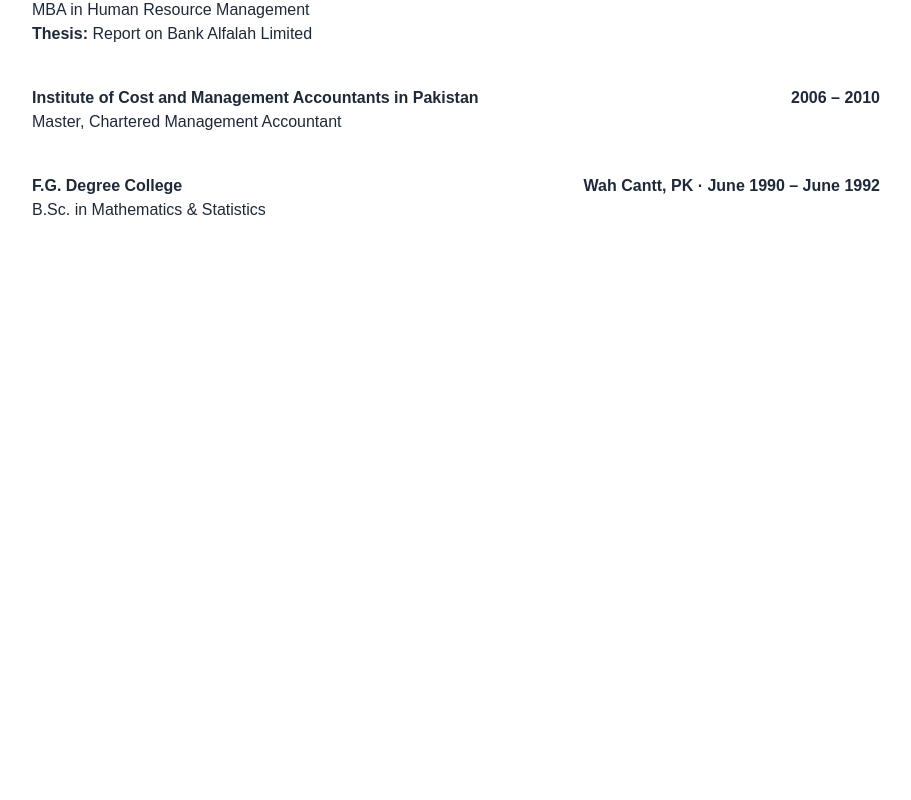
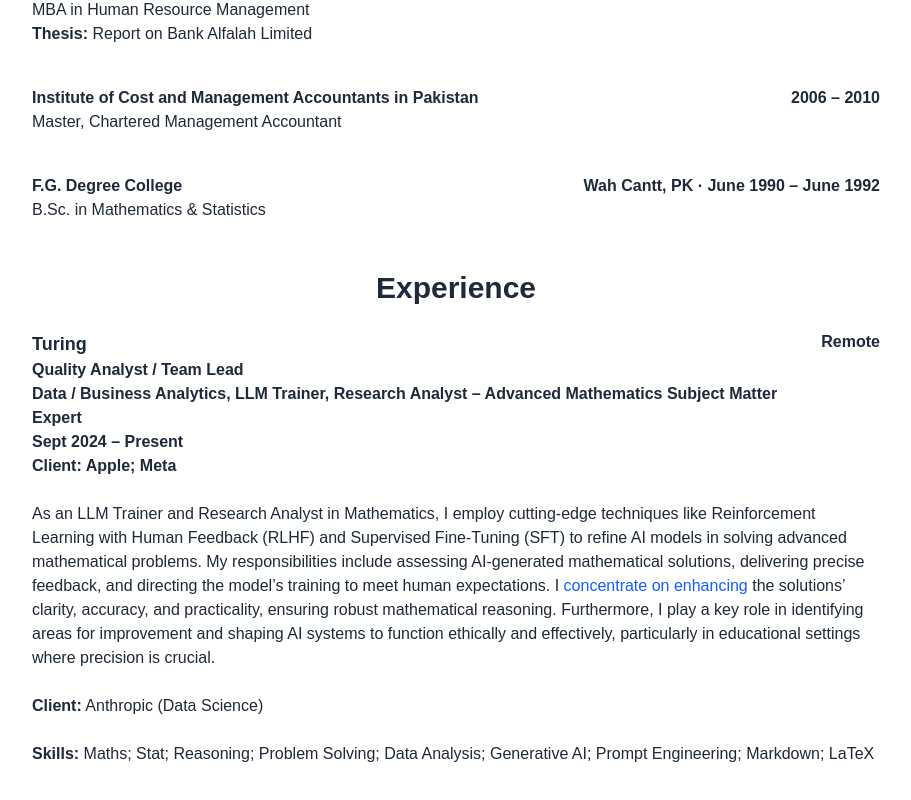
Before and after one commit to zulfiqaralimir/my-resume, a Next.js app: page / in a window 1280 px wide. Shown: the part 762-1562 px from the top of the page, without its empty margins (184-1095 px from the left). Before the commit the page ends 1056 px from the top, so only its background shows below. Built offline with nearby package versions, Linux system fonts and the light colour scheme.

Commit message:
Added Experience section

```diff
--- a/app/page.tsx
+++ b/app/page.tsx
@@ -5,7 +5,10 @@
       <h1 className="text-4xl font-bold mb-2">Zulfiqar Ali Mir</h1>
 
       <p className="mb-4">
-        <a href="mailto:mir.global.academy@gmail.com" className="text-blue-600 hover:underline">
+        <a
+          href="mailto:mir.global.academy@gmail.com"
+          className="text-blue-600 hover:underline"
+        >
           mir.global.academy@gmail.com
         </a>{" "}
         | Phone: +92 322 5150501
@@ -52,7 +55,7 @@
             <span>World Quant University</span>
             <span>USA · Jan 2025</span>
           </div>
-          <p>Master in Financial Engineering -In Progress</p>
+          <p>{"Master in Financial Engineering (In Progress)"}</p>
         </div>
 
         <div>
@@ -62,7 +65,9 @@
           </div>
           <p>Ph.D. in Econometrics. CGPA 3.50</p>
           <p>
-            <strong>Thesis:</strong> Causal Discovery using Modified Riz-PC Algorithm from Observational and Latent Variables Data: A Monte Carlo Simulation Experiment And Application
+            <strong>Thesis:</strong> Causal Discovery using Modified Riz-PC
+            Algorithm from Observational and Latent Variables Data: A Monte
+            Carlo Simulation Experiment And Application
           </p>
         </div>
 
@@ -79,7 +84,8 @@
               className="text-blue-600 hover:underline"
               target="_blank"
             >
-              The Impact of Macroeconomic Volatility on Stock Returns Volatility: Evidence from Pakistani Stock Market
+              The Impact of Macroeconomic Volatility on Stock Returns
+              Volatility: Evidence from Pakistani Stock Market
             </a>
           </p>
         </div>
@@ -90,12 +96,16 @@
             <span>Islamabad, PK · Aug 2006 – Sept 2009</span>
           </div>
           <p>MBA in Human Resource Management</p>
-          <p><strong>Thesis:</strong> Report on Bank Alfalah Limited</p>
+          <p>
+            <strong>Thesis:</strong> Report on Bank Alfalah Limited
+          </p>
         </div>
 
         <div>
           <div className="flex justify-between font-semibold">
-            <span>Institute of Cost and Management Accountants in Pakistan</span>
+            <span>
+              Institute of Cost and Management Accountants in Pakistan
+            </span>
             <span>2006 – 2010</span>
           </div>
           <p>Master, Chartered Management Accountant</p>
@@ -109,6 +119,36 @@
           <p>B.Sc. in Mathematics & Statistics</p>
         </div>
       </div>
+
+      {/* Experience Section */}
+      <h2 className="text-3xl font-bold mt-12 mb-6 text-center">Experience</h2>
+
+      <div className="space-y-6 text-gray-800">
+        <div className="flex justify-between items-start font-semibold">
+          <div>
+            <p className="text-lg">Turing</p>
+            <p>Quality Analyst / Team Lead</p>
+            <p>
+              Data / Business Analytics, LLM Trainer, Research Analyst – Advanced Mathematics Subject Matter Expert
+            </p>
+            <p>Sept 2024 – Present</p>
+            <p>Client: Apple; Meta</p>
+          </div>
+          <div className="text-right">Remote</div>
+        </div>
+
+        <p>
+          As an LLM Trainer and Research Analyst in Mathematics, I employ cutting-edge techniques like Reinforcement Learning with Human Feedback (RLHF) and Supervised Fine-Tuning (SFT) to refine AI models in solving advanced mathematical problems. My responsibilities include assessing AI-generated mathematical solutions, delivering precise feedback, and directing the model’s training to meet human expectations. I{" "}
+          <span className="text-blue-600 font-medium">concentrate on enhancing</span> the solutions’ clarity, accuracy, and practicality, ensuring robust mathematical reasoning. Furthermore, I play a key role in identifying areas for improvement and shaping AI systems to function ethically and effectively, particularly in educational settings where precision is crucial.
+        </p>
+
+        <p className="mt-2">
+          <strong>Client:</strong> Anthropic (Data Science)
+        </p>
+        <p>
+          <strong>Skills:</strong> Maths; Stat; Reasoning; Problem Solving; Data Analysis; Generative AI; Prompt Engineering; Markdown; LaTeX
+        </p>
+      </div>
     </section>
   );
 }
```
